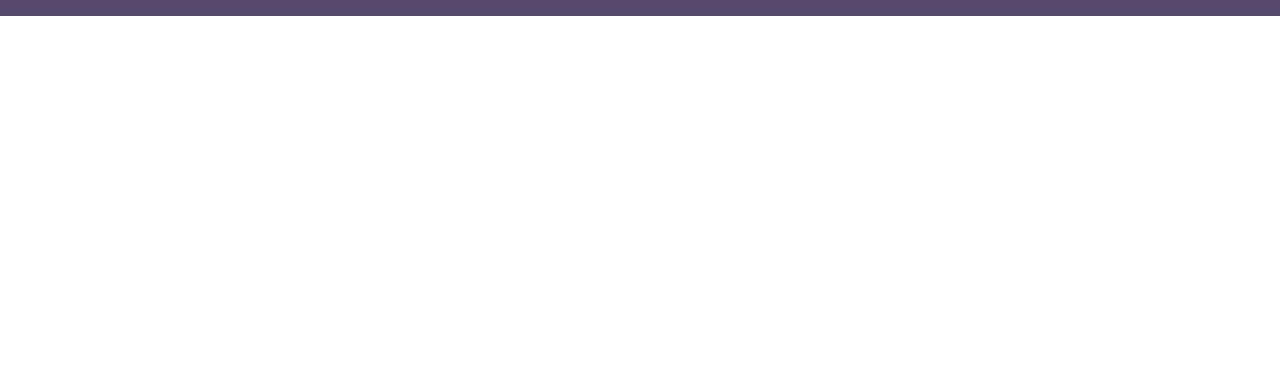
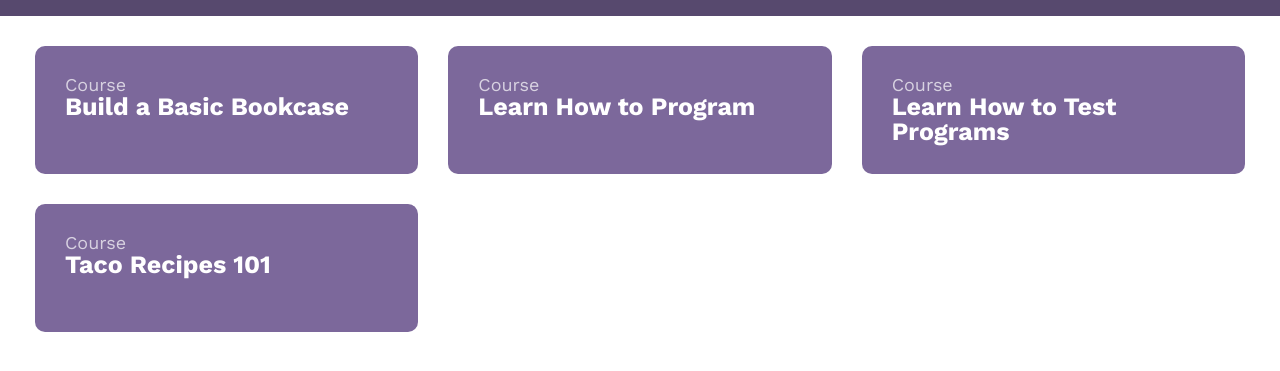
Before and after one commit to anwarmontasir/FSJS-TD-project10-starter, a plain HTML site: page markup/index.html in a window 1280 px wide. Shown: the part 49-420 px from the top of the page. Drawn offline with nearby package versions, Linux system fonts and the light colour scheme.

Commit message:
apply CSS grid

```diff
--- a/markup/index.html
+++ b/markup/index.html
@@ -27,6 +27,26 @@
                 </nav>
             </div>
         </header>
+        <main>
+            <div class="wrap main--grid">
+                <a class="course--module course--link" href="course-detail.html">
+                    <h2 class="course--label">Course</h2>
+                    <h3 class="course--title">Build a Basic Bookcase</h3>
+                </a>
+                <a class="course--module course--link" href="course-detail.html">
+                    <h2 class="course--label">Course</h2>
+                    <h3 class="course--title">Learn How to Program</h3>
+                </a>
+                <a class="course--module course--link" href="course-detail.html">
+                    <h2 class="course--label">Course</h2>
+                    <h3 class="course--title">Learn How to Test Programs</h3>
+                </a>
+                <a class="course--module course--link" href="course-detail.html">
+                    <h2 class="course--label">Course</h2>
+                    <h3 class="course--title">Taco Recipes 101</h3>
+                </a>
+            </div>
+        </main>
     </div>
 </body>
 
--- a/styles/global.css
+++ b/styles/global.css
@@ -7,6 +7,9 @@ html {
 }
 body {
     font-family: 'Work Sans', sans-serif;
+}
+a {
+    text-decoration: none;
 }
 .wrap {
     max-width: 1250px;
@@ -32,9 +35,38 @@ header li {
 }
 header nav a {
     color: rgba(255,255,255,.7);
-    text-decoration: none;
     margin-left: 1rem;
 }
 header nav a:hover {
     color: #fff;
 }
+.course--module {
+    background: #7c689b;
+    border-radius: .5rem;
+    padding: 1.5rem;
+    margin-bottom: 1.5rem;
+    display: block;
+}
+.course--label {
+    color: rgba(255,255,255,.7);
+    font-size: .9rem;
+}
+.course--title {
+    color: #fff;
+    font-weight: 700;
+    font-size: 1.25rem;
+}
+
+@media screen and (min-width: 600px) {
+    .main--grid {
+        display: grid;
+        grid-template-columns: 1fr 1fr;
+        column-gap: 1.5rem;
+        grid-auto-rows: 1fr;
+    }
+}
+@media screen and (min-width: 800px) {
+    .main--grid {
+        grid-template-columns: 1fr 1fr 1fr;
+    }
+}
```
